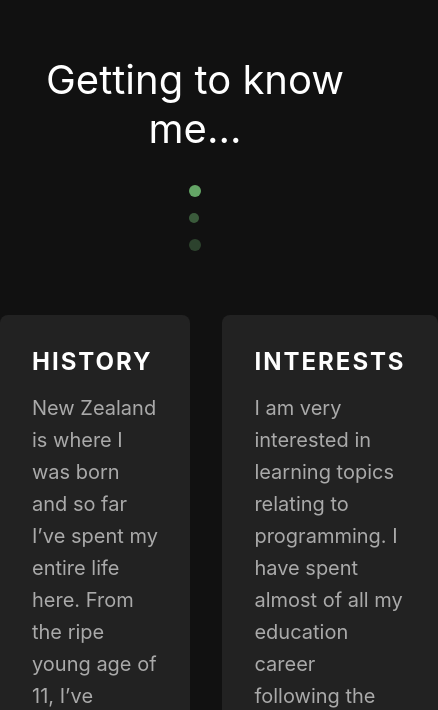
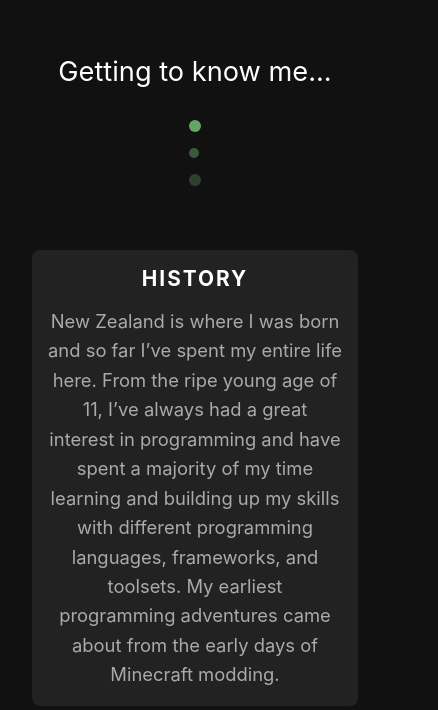
Before and after one commit to jacobtread/jacobtread-nextjs, a Next.js app: page / in a window 390 px wide. Shown: the part 869-1579 px from the top of the page, 438 px wide, since content can reach past the window. Built offline with nearby package versions, Linux system fonts and the light colour scheme.

Commit message:
About section mobile responsiveness and style improvements

```diff
--- a/styles/about.module.scss
+++ b/styles/about.module.scss
@@ -6,7 +6,12 @@
   page content
 */
 .about {
-  padding-top: 5rem;
+  /*
+    Large padding on the top to separate from heading
+    and small side paddings to space from window edges
+    and cause wrapping on smaller screens
+  */
+  padding: 5rem 2rem 0;
 }
 
 /*
@@ -25,7 +30,9 @@
 }
 
 .about__blocks {
-  margin: 2rem 0; // Vertical margin to space the surrounding elements away
+
+  margin-top: 2rem;
+  margin-bottom: 2rem;
 
   display: grid; // Apply a grid layout to the blocks
   grid-template-columns: 1fr 1fr; // Automatically create two columns
@@ -91,3 +98,49 @@
   grid-column-start: 1;
   grid-column-end: 3;
 }
+
+
+/*
+  1000px is where the two columns begin to be too large
+  to fit on the screen at the same time without causing
+  clutter so at this point the columns are turned into 1
+*/
+@media all and (max-width: 1000px) {
+
+  .about__blocks {
+    grid-template-columns: 1fr; // Set the column template to one column
+  }
+
+  .block--span {
+    grid-column: 1; // Revert the spanning column to just one column
+  }
+
+}
+
+/*
+  At 500px we begin to get more into smaller device territory.
+  at this width the current enlarged font sizes can appear too
+  large on mobile devices so this is decreased the padding on
+  the blocks is also decreased for more room. The block texts
+  are aligned to center to better fit the mobile reading flow
+*/
+@media all and (max-width: 500px) {
+
+  .about__title {
+    font-size: 1.7rem;
+  }
+
+  .block__title {
+    font-size: 1.3rem;
+    text-align: center;
+  }
+
+  .block__text {
+    font-size: 1.15rem;
+    text-align: center;
+  }
+
+  .block {
+    padding: 1rem; // Decrease the padding for more space
+  }
+}
```
